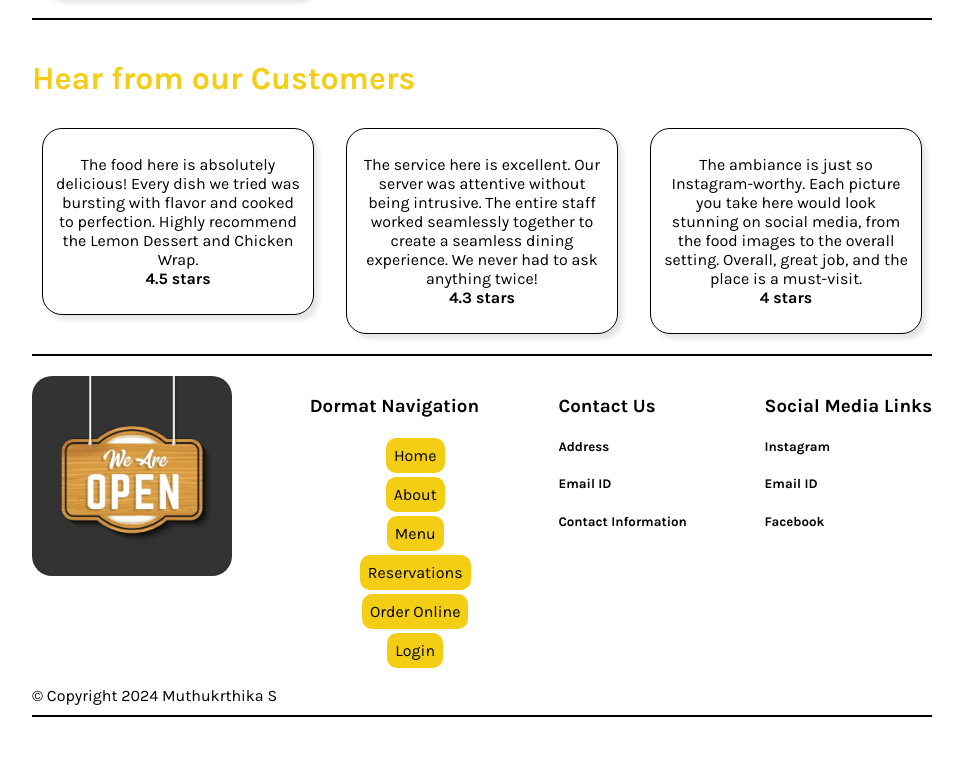
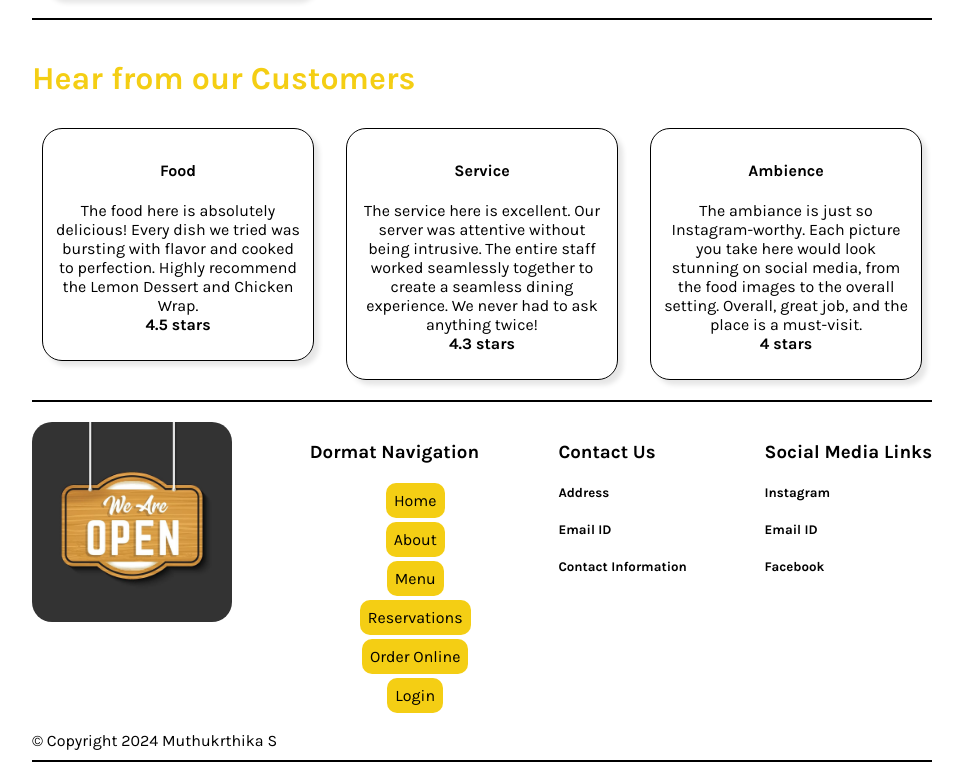
Before and after one commit to mkrthika/LittleLemon, a React (Create React App) app: page / in a window 1280 px wide. Shown: the part 872-1642 px from the top of the page, without its empty margins (158-1121 px from the left). Before the commit the page ends 1597 px from the top, so only its background shows below. Built offline with nearby package versions, Linux system fonts and the light colour scheme.

Commit message:
Updated Testimonials to add title

```diff
--- a/src/HomePage.js
+++ b/src/HomePage.js
@@ -24,9 +24,9 @@ const HomePage = () => {
     <div className="testimonials">
     <h1>Hear from our Customers</h1>
     <div className="cards">
-    <Testimonials desc = "The food here is absolutely delicious! Every dish we tried was bursting with flavor and cooked to perfection. Highly recommend the Lemon Dessert and Chicken Wrap." rating="4.5 stars"/>
-    <Testimonials desc = "The service here is excellent. Our server was attentive without being intrusive. The entire staff worked seamlessly together to create a seamless dining experience. We never had to ask anything twice!" rating="4.3 stars"/>
-    <Testimonials desc = "The ambiance is just so Instagram-worthy. Each picture you take here would look stunning on social media, from the food images to the overall setting. Overall, great job, and the place is a must-visit." rating="4 stars"/>
+    <Testimonials title= "Food" desc = "The food here is absolutely delicious! Every dish we tried was bursting with flavor and cooked to perfection. Highly recommend the Lemon Dessert and Chicken Wrap." rating="4.5 stars"/>
+    <Testimonials  title="Service"desc = "The service here is excellent. Our server was attentive without being intrusive. The entire staff worked seamlessly together to create a seamless dining experience. We never had to ask anything twice!" rating="4.3 stars"/>
+    <Testimonials title="Ambience" desc = "The ambiance is just so Instagram-worthy. Each picture you take here would look stunning on social media, from the food images to the overall setting. Overall, great job, and the place is a must-visit." rating="4 stars"/>
     </div>
 
     </div>
--- a/src/Testimonials.js
+++ b/src/Testimonials.js
@@ -1,9 +1,10 @@
 import React from 'react'
 
-const Testimonials = ({desc , rating}) => {
+const Testimonials = ({title,desc , rating}) => {
   return (
     <>
     <div className="testimonial_component">
+        <h4>{title}</h4>
         <p>{desc}<br /> <b>{rating}</b></p>
       </div>
     </>
--- a/src/index.css
+++ b/src/index.css
@@ -62,7 +62,8 @@
   padding: 8px;
   border-radius: 10px;
 }
-.nav_component ul li a:hover , .footer_component ul li a:hover{
+.nav_component ul li a:hover , .footer_component ul li a:hover , .header_content a:hover , .homepage_component a:hover,
+.card_component a:hover{
   padding: 10px;
   background-color: #495e57;
   color: white;
```
